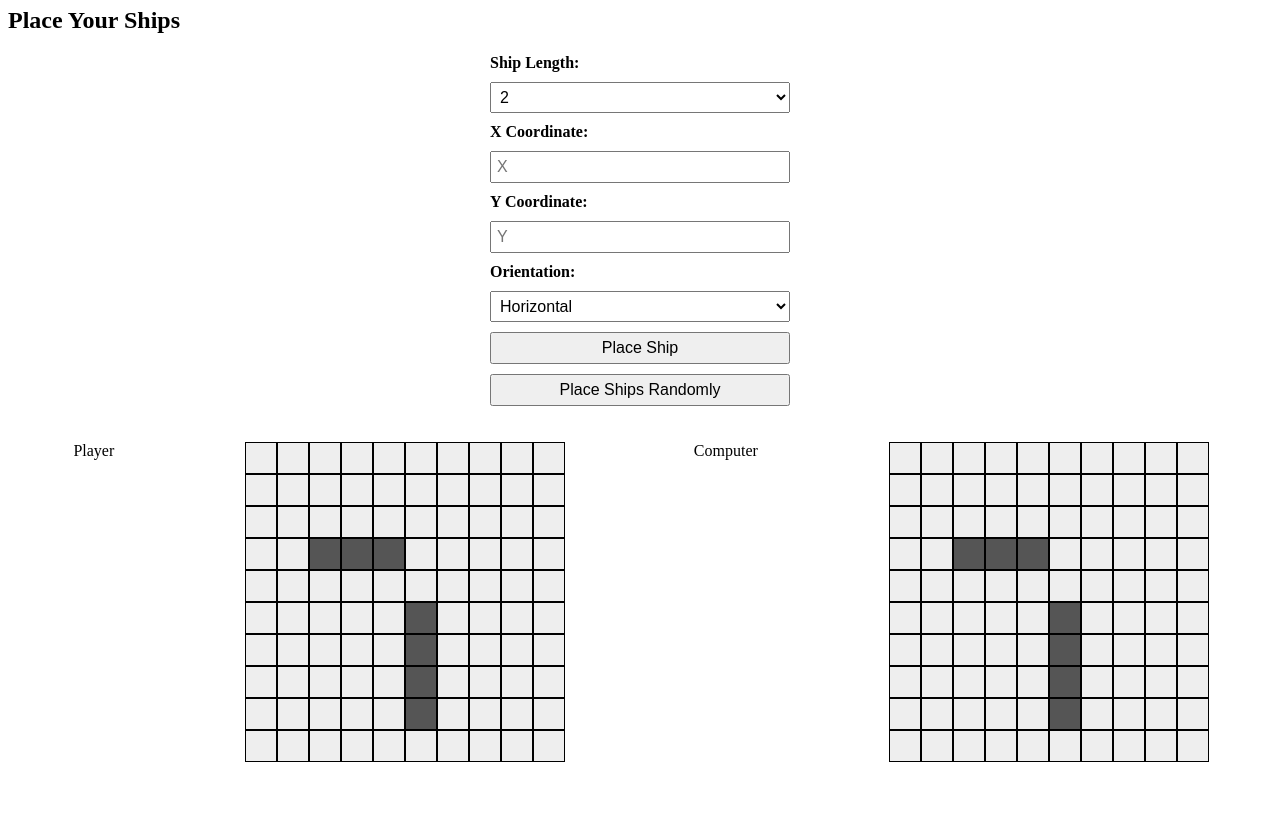
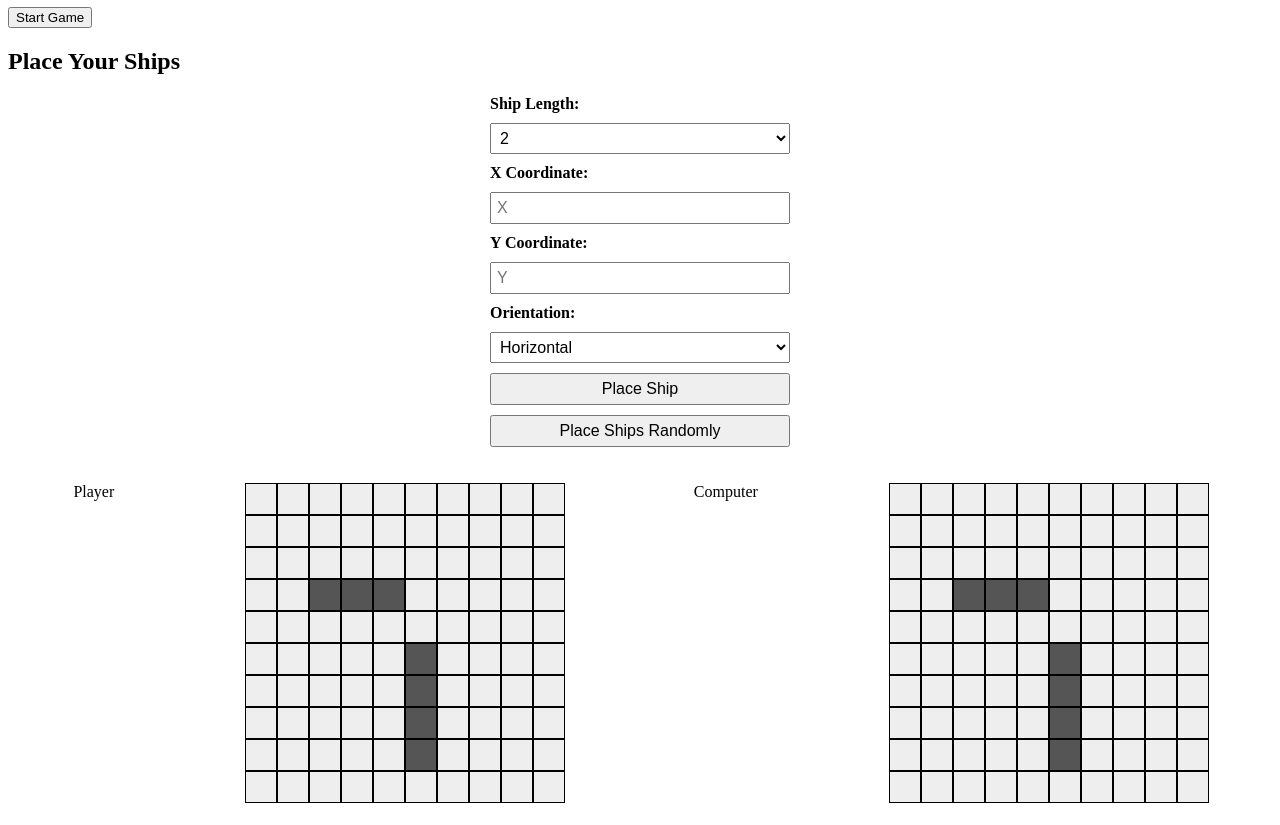
Before and after one commit to LemnsaLeger/Battleship, a website with bundled scripts: page index.html in a window 1280 px wide. Shown: the part 73-898 px from the top of the page. Before the commit the page ends 857 px from the top, so only its background shows below. Built offline with nearby package versions, Linux system fonts and the light colour scheme.

Commit message:
Update file, Add Start Button

```diff
--- a/index.html
+++ b/index.html
@@ -8,6 +8,7 @@
 </head>
 <body>
   <h1>Battleship</h1>
+  <button id="start-game">Start Game</button>
   <section id="setup-container">
     <h2>Place Your Ships</h2>
     <section id="ship-placement">
```
